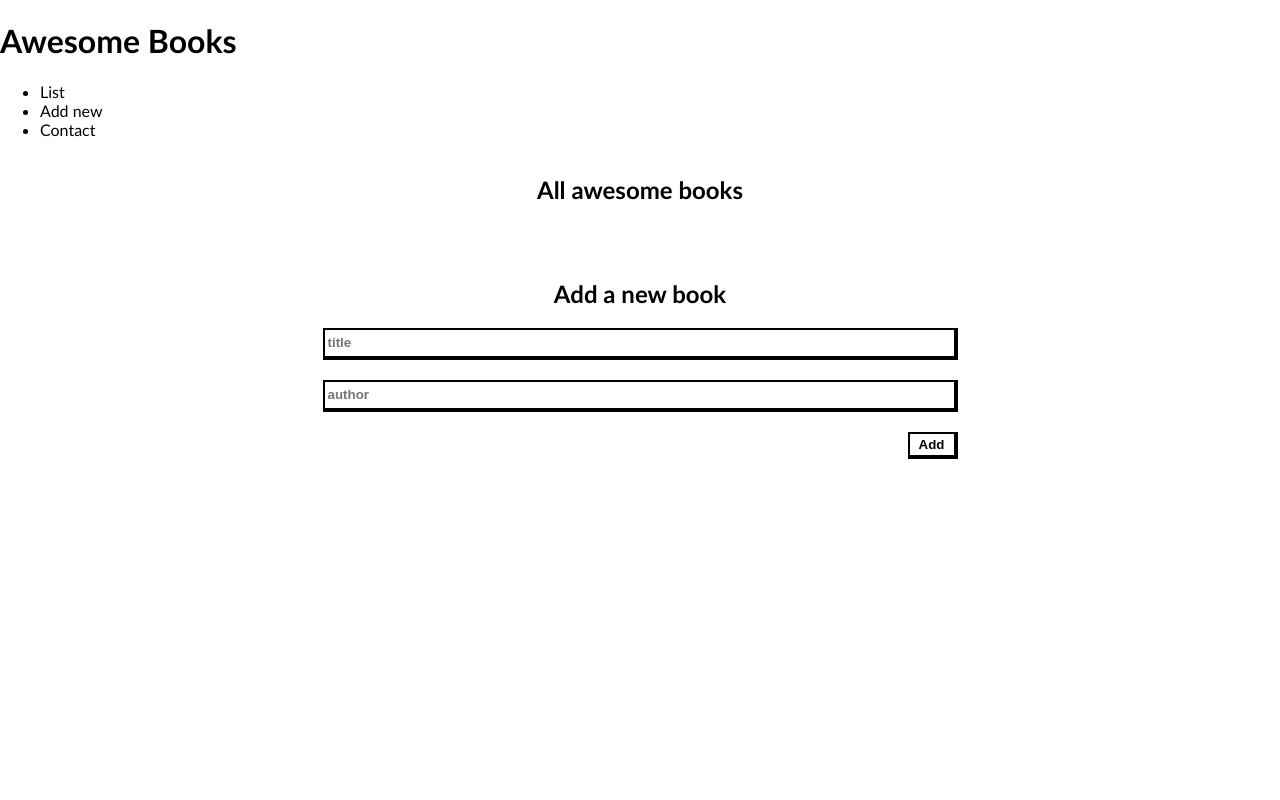
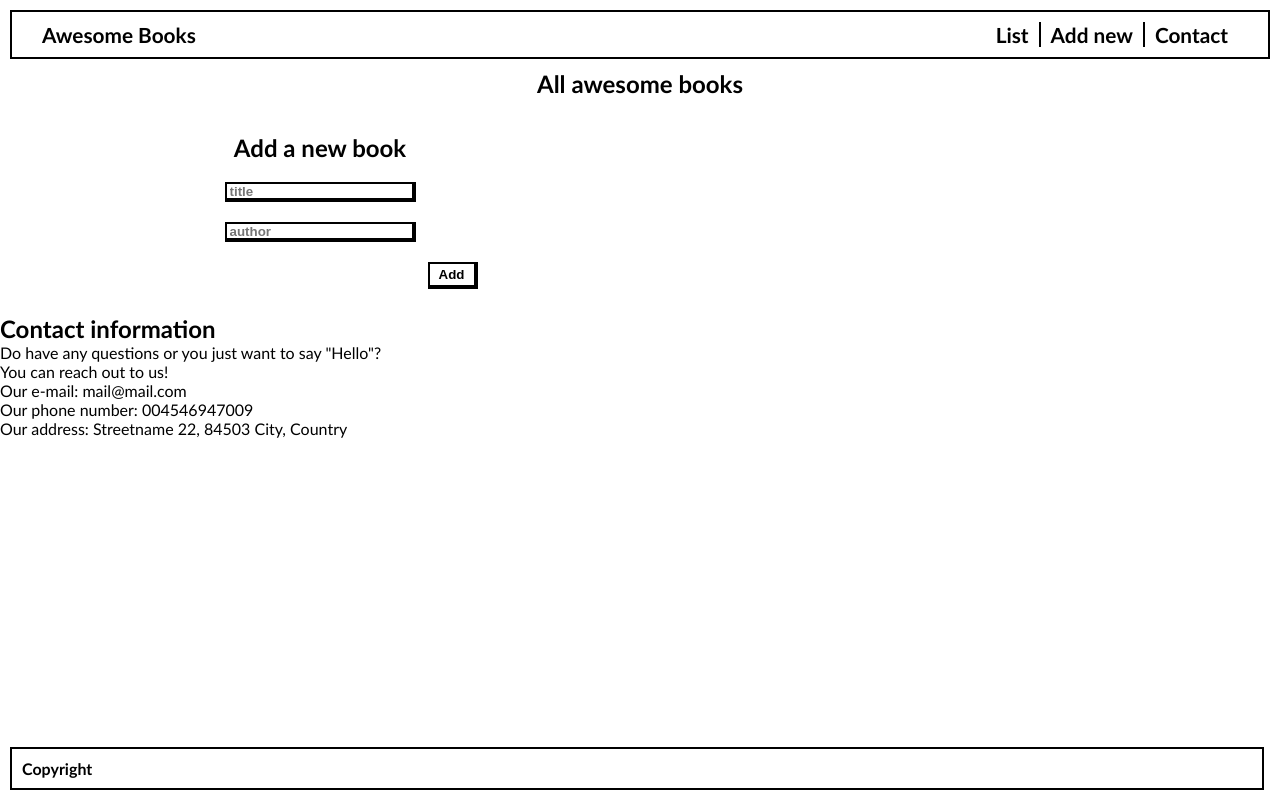
Before and after one commit to tugsem/awesome-books, a plain HTML site: page index.html in a window 1280 px wide. Drawn offline with Linux system fonts and the light colour scheme.

Commit message:
Add sections and style the header and footer sections

```diff
--- a/index.html
+++ b/index.html
@@ -11,20 +11,22 @@
   <header>
     <h1 id="nav-title">Awesome Books</h1>
     <nav>
-      <ul>
-        <li>List</li>
-        <li>Add new</li>
-        <li>Contact</li>
+      <ul id="nav-list">
+        <li><a href="#list" id="list">List</a></li>
+        <li><a href="#form" id="add-new">Add new</a></li>
+        <li><a href="#contact" id="contact">Contact</a></li>
       </ul>
     </nav>
   </header>
   <p id="date"></p>
+
     <main>
-      <section class="books-container">
+      <section class="books-container" id="list">
         <h1 class="title">All awesome books</h1>
         <div class="container"></div>
       </section>
-      <section class="add-books">
+
+      <section class="add-books" id="form">
         <h1 class="title">Add a new book</h1>
         <form id="form">
           <input type="text" id="title" placeholder="title" required />
@@ -32,7 +34,23 @@
           <button type="submit" id="add">Add</button>
         </form>
       </section>
+      <section id="contact">
+        <h1>Contact information</h1>
+        <p>Do have any questions or you just want to say "Hello"? <br>
+        You can reach out to us!</p>
+        <ul>
+          <li>Our e-mail: mail@mail.com</li>
+          <li>Our phone number: 004546947009</li>
+          <li>Our address: Streetname 22, 84503 City, Country</li>
+        </ul>
+      </section>
     </main>
+
+    <footer>
+      <div id="Cr">
+         <p>Copyright</p>
+      </div>
+    </footer>
     <script type="module" src="script.js"></script>
     <script type="module" src="date_app.js"></script>
 </body>
--- a/script.js
+++ b/script.js
@@ -1,4 +1,8 @@
 import luxon from './date_app.js';
+
+const list = document.querySelector('#list');
+const addNew = document.querySelector('#add-new');
+const contact = document.querySelector('#contact');
 
 const form = document.querySelector('#form');
 const container = document.querySelector('.container');
@@ -6,6 +10,12 @@ const storage = window.localStorage;
 const titleInp = document.querySelector('#title');
 const authorInp = document.querySelector('#author');
 let bookCollection = JSON.parse(storage.getItem('books') || []);
+
+list.addEventListener('click', () => {
+
+})
+
+
 
 class Book {
   constructor(title, author) {
--- a/style.css
+++ b/style.css
@@ -1,11 +1,16 @@
-body {
+* {
   margin: 0;
   padding: 0;
   box-sizing: border-box;
+}
+
+body {
   font-family: 'Trebuchet MS', 'Lucida Sans Unicode', 'Lucida Grande', 'Lucida Sans', Arial, sans-serif;
+  width: 100%;
 }
 
 main {
+  width: 100%;
   display: flex;
   flex-direction: column;
   gap: 20px;
@@ -31,12 +36,13 @@ main {
   display: flex;
   flex-direction: column;
   justify-content: center;
+  align-items: center;
   gap: 20px;
   width: 50%;
 }
 
 .single-book {
-  height: 20px;
+  height: 35px;
   display: flex;
   justify-content: space-between;
   padding: 5px;
@@ -99,3 +105,49 @@ main {
 .uppercase {
   text-transform: capitalize;
 }
+
+#Cr {
+  border: 2px solid #000;
+  font-weight: 700;
+  position: absolute;
+  bottom: 0;
+  margin: 0 10px;
+  margin-bottom: 10px;
+  width: 98%;
+  padding: 10px 0;
+  padding-left: 10px;
+}
+header {
+  display: flex;
+  justify-content: space-between;
+  border: 2px solid #000;
+  margin: 10px;
+  padding: 10px 30px;
+}
+
+#nav-list {
+  list-style-type: none;
+  display: flex;
+}
+#nav-title {
+  font-size: 1.3rem;
+}
+nav > ul > li > a {
+  text-decoration: none;
+  color: #000;
+  font-weight: 700;
+  font-size: 1.3rem;
+  border-right: 2px solid black;
+  padding:0 10px ;
+}
+
+ ul > li:last-child > a{
+  border-right: none;
+}
+
+#date {
+display: flex;
+justify-content: flex-end;
+margin-right: 20px;
+font-weight: 700;
+}
```
